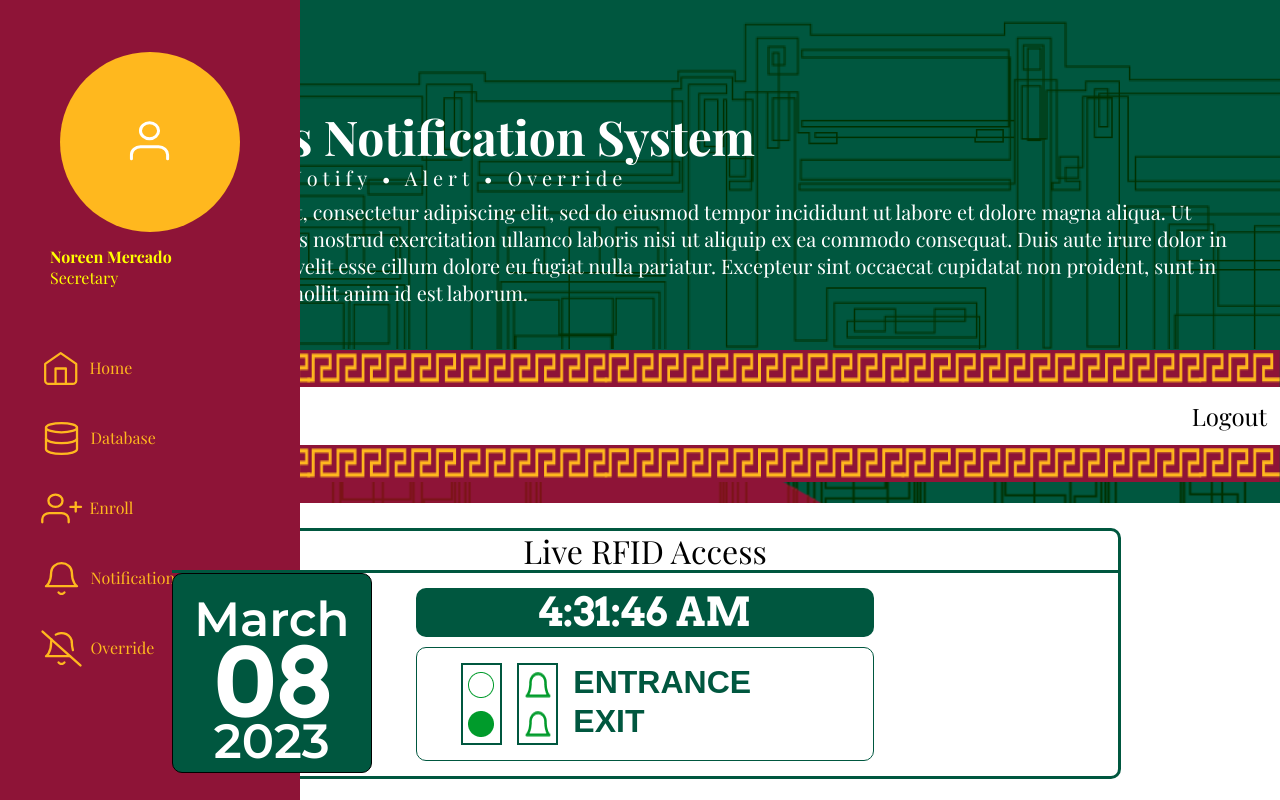
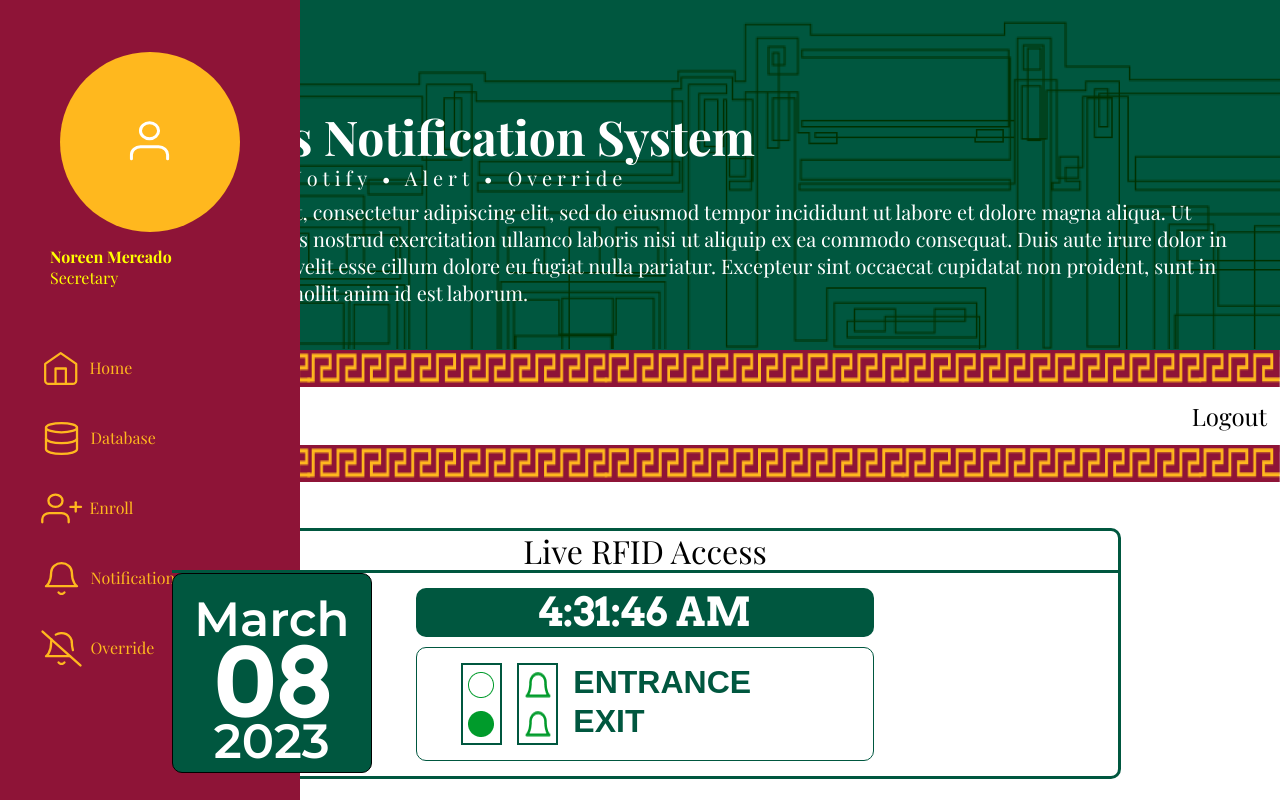
Before and after one commit to Hyper-Devs/Hyper-Devs, a React (Create React App) app in the folder client/: page /dashboard in a window 1280 px wide. Shown: the top 800 px of the page. Built offline with nearby package versions, Linux system fonts and the light colour scheme; the HTML template or start-up script is replaced by a standard one; a web font is replaced by a local one.

Commit message:
change login css

```diff
--- a/client/src/Components/Sidebar/Sidebar.css
+++ b/client/src/Components/Sidebar/Sidebar.css
@@ -10,7 +10,7 @@
 	background-color: #8E1437;
 	width: 300px;
 	height: 1024px;
-	position: fixed;
+	position: absolute;
 
 	transition: 0.4s;
 }
--- a/client/src/Pages/Login/Login.css
+++ b/client/src/Pages/Login/Login.css
@@ -5,13 +5,15 @@
   font-family: "Playfair Display";
 }
 
-body {
+.login-container {
   background-image: url(../../Assets/UP_ADMIN-1.svg);
   background-size: cover;
   background-repeat: no-repeat;
   background-attachment: fixed;
   background-position: center;
   position: relative;
+  height: 100vh;
+  width: 100%;
 }
 
 .container {
--- a/client/src/Pages/Login/Login.jsx
+++ b/client/src/Pages/Login/Login.jsx
@@ -4,7 +4,7 @@ import Footer from '../../Components/footer'
 
 function Login() {
   return (
-    <div>
+    <div className="login-container">
       <div className="container">
         <div className="upcLogo"></div>
         <div className="formTitle">
```
